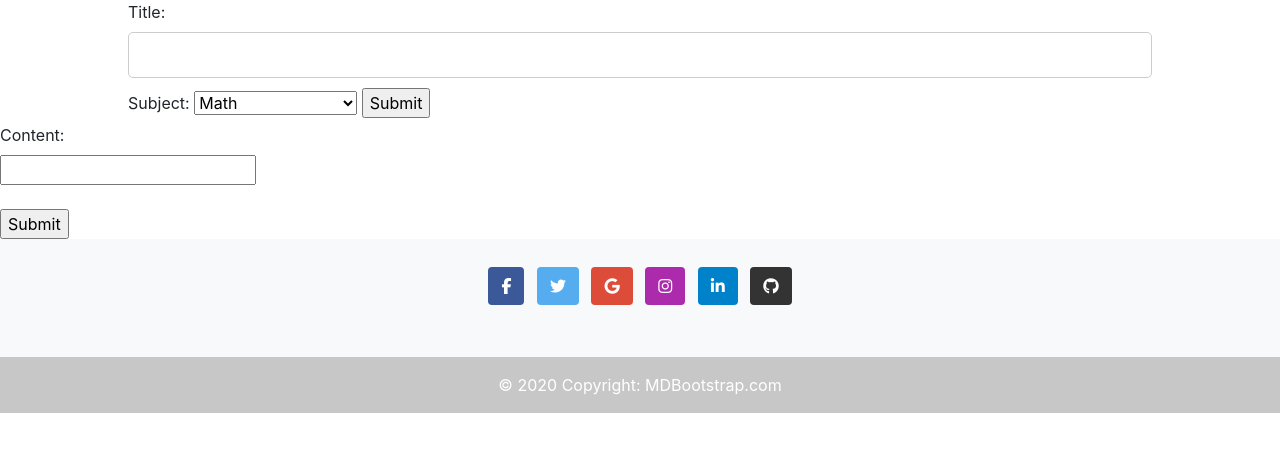
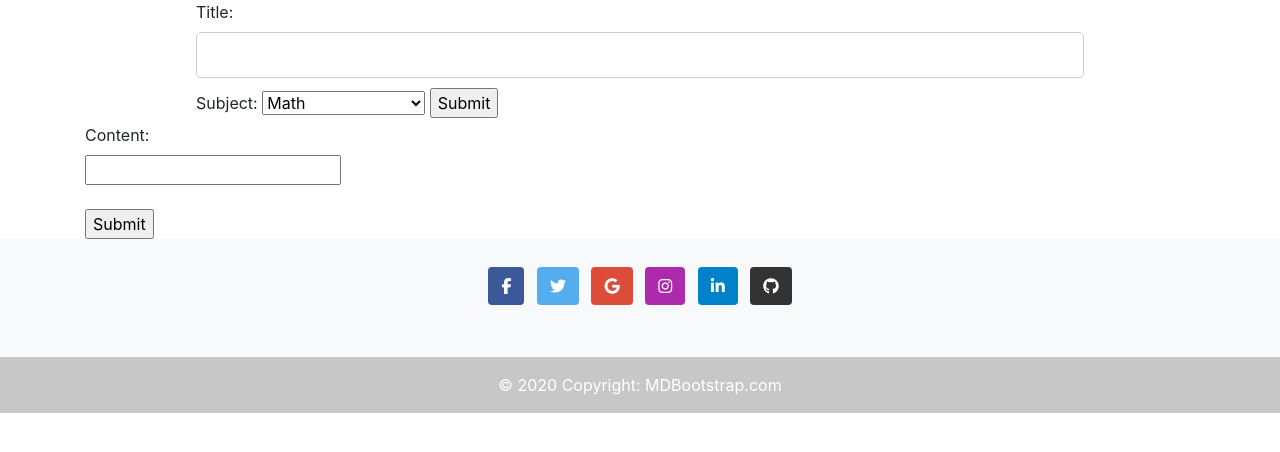
Before and after one commit to teandra-davis/ITSC3155_FinalProject, a Flask app: template templates/post.html in a window 1280 px wide. Shown: the part 56-508 px from the top of the page. Run offline with Flask 3, Linux system fonts and the light colour scheme; the template is opened without the code that fills it, so the values that code supplies are empty; parts of the project's set-up code (start-up, migrations or seed data) failed here and were passed over; some libraries are stand-ins or nearby versions.

Commit message:
Added container to div class

```diff
--- a/app.py
+++ b/app.py
@@ -5,6 +5,8 @@ import os
 #TO DOWNLOAD ALL DEPENDENCIES, PIP INSTALL -R REQUIREMENTS.TXT
 load_dotenv()
 app = Flask(__name__)
+
+from src.repositories.post_repository import movie_repository_singleton
 
 #LOCATED IN ENV.SAMPLE AND FILL OUT THE INFORMATION
 #postgres
--- a/templates/post.html
+++ b/templates/post.html
@@ -5,7 +5,7 @@
   <link rel="stylesheet" href="{{ url_for('static', filename='css/main.css') }}">
 </head>
     {% block body %}
-    <div>
+    <div class="container">
       <form action="/create" method="post">
           <label for="title">Title:</label><br>
           <input type="text" id="title" name="title" required><br>
```
